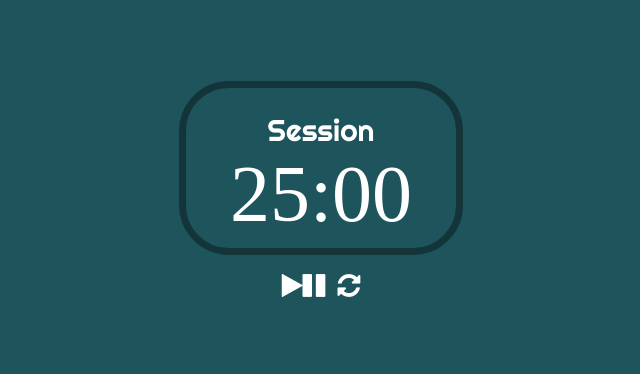
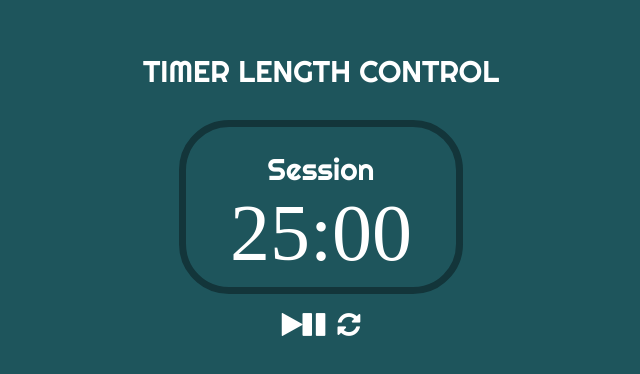
Before and after one commit to CristianPeralta/fcc-fe-projects, a React (Create React App) app in the folder pomodoro-clock/: page / in a window 1280 px wide. Shown: the part 226-600 px from the top of the page, without its empty margins (319-959 px from the left). Built offline with nearby package versions, Linux system fonts and the light colour scheme; a web font is replaced by a local one.

Commit message:
[pomodoro-clock] add timerlengthcontrol component

```diff
--- a/pomodoro-clock/src/App.js
+++ b/pomodoro-clock/src/App.js
@@ -2,6 +2,19 @@ import React, { Component } from 'react';
 import './App.css';
 
 const DEFAULT_TIME = 1500;
+
+class TimerLengthControl extends Component {
+  constructor(props) {
+    super(props);
+  }
+  render() {
+    return (
+      <div>
+        <p>TIMER LENGTH CONTROL</p>
+      </div>
+    );
+  }
+}
 
 class App extends Component {
   constructor(props) {
@@ -12,12 +25,12 @@ class App extends Component {
       timerState: 'stopped',
       timer: ''
     };
+    this.buzzer = this.buzzer.bind(this);
+    this.warning = this.warning.bind(this);
+    this.resetTimer = this.resetTimer.bind(this);
+    this.displayTimer = this.displayTimer.bind(this);
+    this.decrementTimer = this.decrementTimer.bind(this);
     this.startStopTimer = this.startStopTimer.bind(this);
-    this.displayTimer = this.displayTimer.bind(this);
-    this.buzzer = this.buzzer.bind(this);
-    this.resetTimer = this.resetTimer.bind(this);
-    this.decrementTimer = this.decrementTimer.bind(this);
-    this.warning = this.warning.bind(this);
   }
 
   startStopTimer() {
@@ -83,6 +96,7 @@ class App extends Component {
   render() {
     return (
       <div className="app">
+        <TimerLengthControl/>
         <div className="timer" style={this.state.alarmColor}>
           <div className="timer-wrapper">
             <div id='timer-label'>
```
